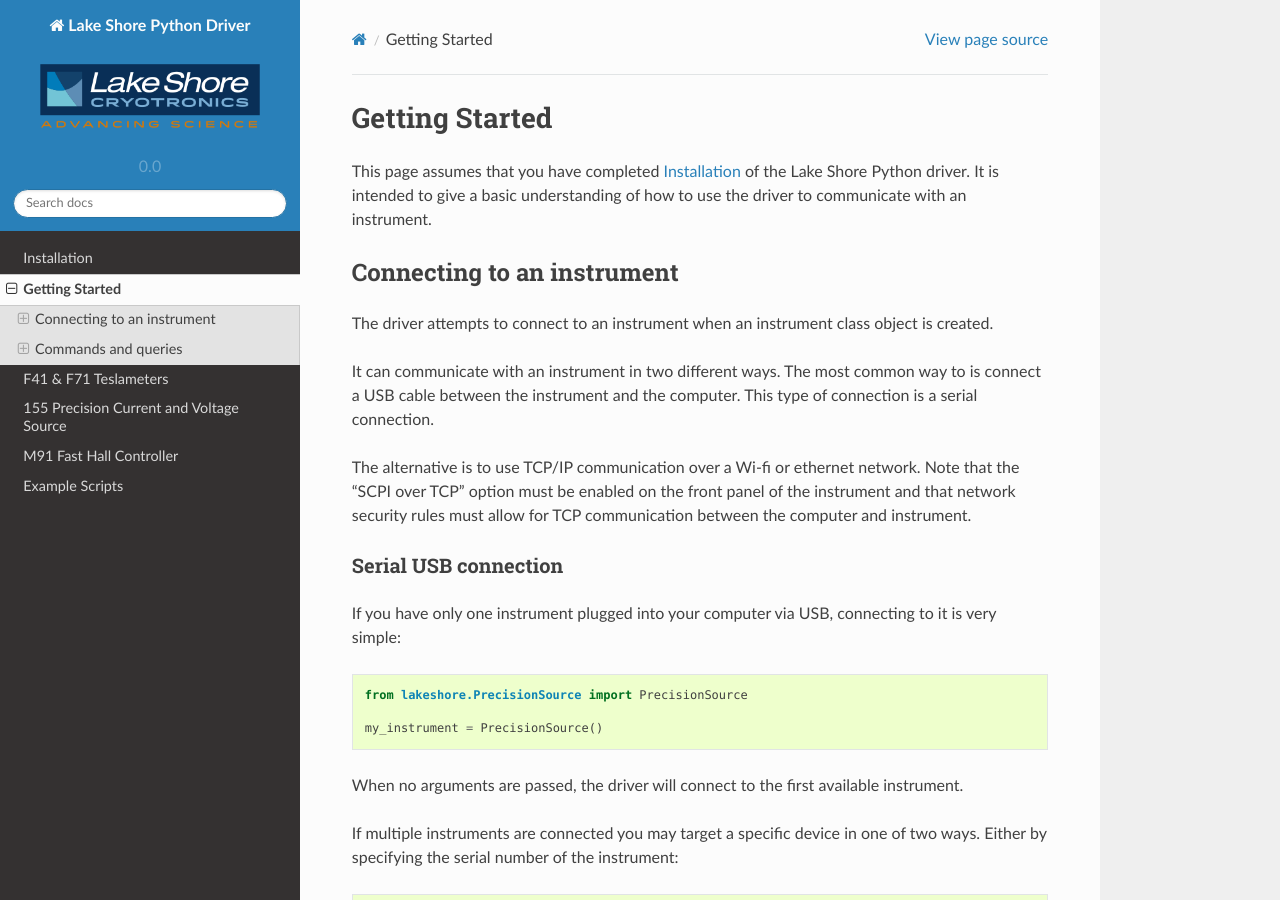
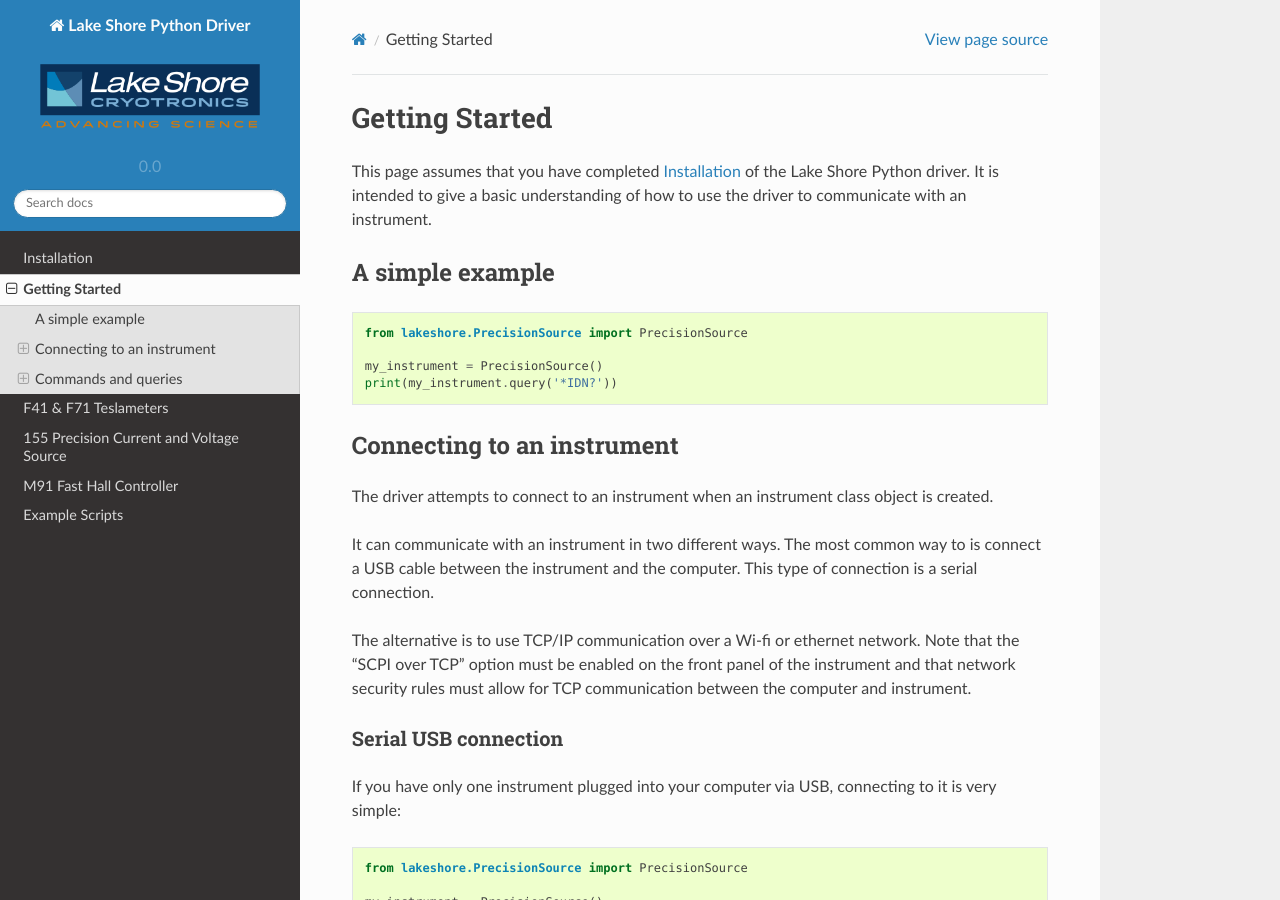
Before and after one commit to lakeshorecryotronics/python-driver, a Sphinx documentation site: the page built from docs/getting_started.rst, in a window 1280 px wide and 900 px high. Built offline with Sphinx 7.4.7 and the Read the Docs theme 2.0.0, drawn with Linux system fonts in a browser that asks for light colours.

```diff
--- a/docs/getting_started.rst
+++ b/docs/getting_started.rst
@@ -3,6 +3,15 @@
 Getting Started
 ===============
 This page assumes that you have completed :ref:`installation` of the Lake Shore Python driver. It is intended to give a basic understanding of how to use the driver to communicate with an instrument.
+
+A simple example
+----------------
+::
+
+    from lakeshore.PrecisionSource import PrecisionSource
+
+    my_instrument = PrecisionSource()
+    print(my_instrument.query('*IDN?'))
 
 Connecting to an instrument
 ---------------------------
```
